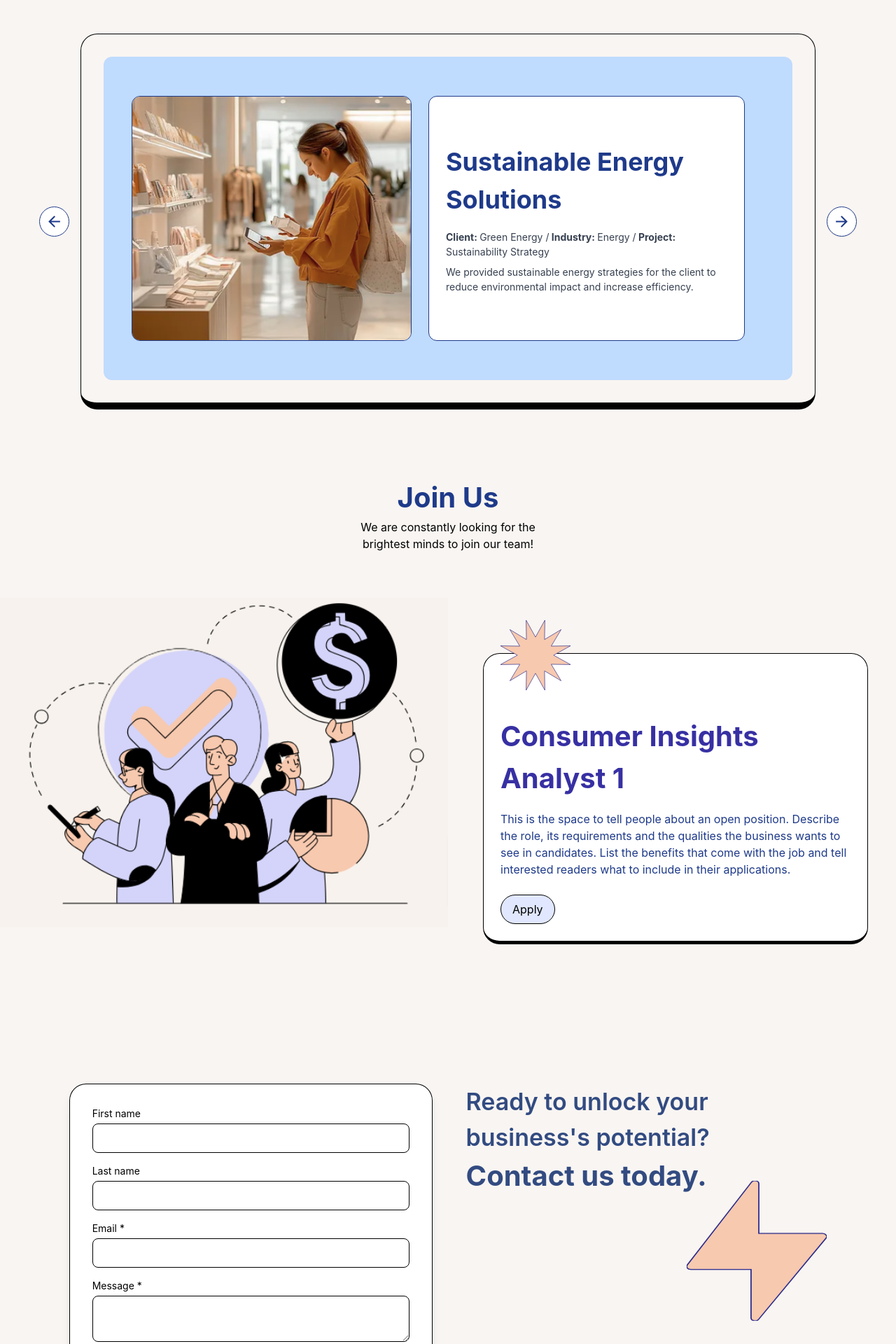
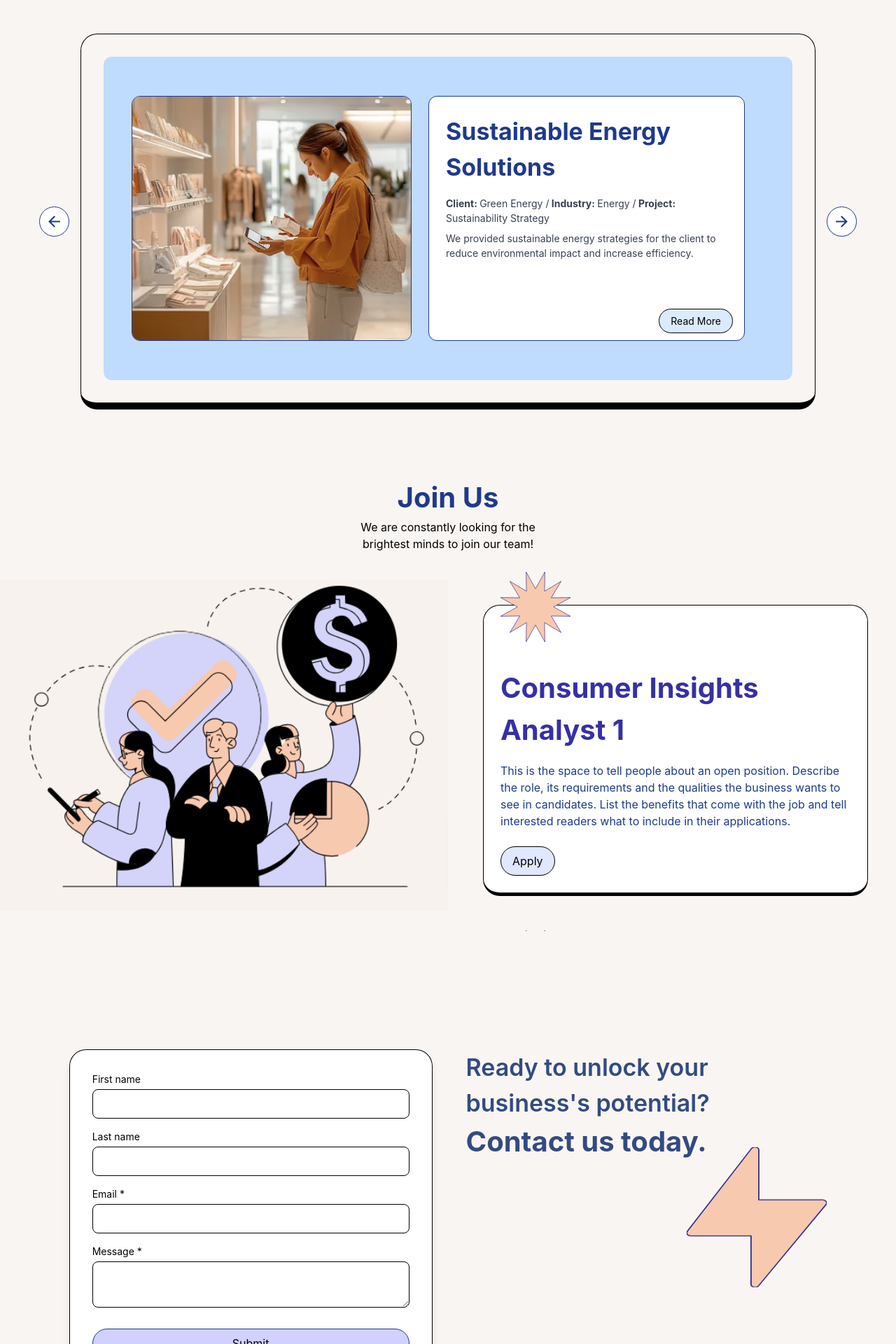
Before and after one commit to tahzib12/mindshare, a React (Create React App) app: page / in a window 1280 px wide. Shown: the part 2280-4200 px from the top of the page at 70% size. Built offline with nearby package versions, Linux system fonts and the light colour scheme.

Commit message:
corrected the cardslide

```diff
--- a/src/Components/Carousel.js
+++ b/src/Components/Carousel.js
@@ -102,8 +102,8 @@ const Carousel = () => {
                       className="object-cover h-full w-full rounded-xl border-[1px] border-blue-900"
                     />
                   </div>
-                  <div className="w-full md:w-1/2 p-6 flex flex-col justify-center border-[1px] border-blue-900 rounded-xl bg-white">
-                    <div className="text-[36px] font-bold mb-4 text-blue-900">
+                  <div className="w-full md:w-1/2 h-[350px] p-6 flex flex-col justify-start border-[1px] border-blue-900 rounded-xl bg-white relative">
+                    <div className="text-[34px] font-bold mb-4 text-blue-900">
                       {slide.title}
                     </div>
                     <p className="text-gray-700 mb-2 text-[14px]">
@@ -112,6 +112,14 @@ const Carousel = () => {
                       <strong> Project: </strong>{slide.project}
                     </p>
                     <p className="text-gray-700 text-[14px]">{slide.description}</p>
+                    <div className='text-right absolute bottom-4 right-4'>
+                    <a
+                      href="#"
+                      className="bg-blue-100 text-black text-[14px] py-2 px-4 rounded-full border-[1px] border-black  hover:bg-blue-900 hover:text-white hover:border-blue-900 cursor-pointer"
+                    >
+                      Read More
+                    </a>
+                    </div>
                   </div>
                 </div>
               </div>
--- a/src/Components/JoinUs.js
+++ b/src/Components/JoinUs.js
@@ -5,10 +5,10 @@ import image6 from '../Assets/image6.png'
 
 function JoinUs() {
   return (
-    <div className='bg-[#f9f5f2] py-10'>
+    <div className='bg-[#f9f5f2] py-10 relative'>
         <p className='text-[40px] text-blue-900 font-bold text-center'>Join Us</p>
         <p className='text-[16px] text-black text-center w-[320px] mx-auto mb-10'>We are constantly looking for the brightest minds to join our team!</p>
-    <div className='flex items-center justify-between'>
+    <div className='flex items-center justify-between '>
       <div className="w-1/2 mt-10 md:mt-0">
           <img
             src={image6}
@@ -16,7 +16,7 @@ function JoinUs() {
             className="w-full"
           />
         </div>
-        <div className='w-1/2'>
+        <div className='absolute right-0 z-20 w-full'>
         <SlideCard/>
         </div>
     </div>
--- a/src/Components/SlideCard.js
+++ b/src/Components/SlideCard.js
@@ -2,7 +2,8 @@ import React from "react";
 
 const SlideCard = () => {
     return (
-        <div className="bg-[#f9f5f2] h-[520px] overflow-y-scroll scrollbar-hide flex flex-col py-10 gap-14 items-end justify-start pr-10">
+        <div className="bg-transparent h-[530px] overflow-y-scroll scrollbar-hide flex flex-col gap-40 items-end justify-start pr-10">
+             {/* First Card */}
             <div className="relative max-w-[550px] p-6 bg-white rounded-3xl border-[1px] border-b-[5px] border-black z-10 sticky top-16">
                 <div className="absolute -top-12 left-6">
                     <svg preserveAspectRatio="none" data-bbox="20 20 160 160" viewBox="20 20 160 160" height="100" width="100" xmlns="http://www.w3.org/2000/svg" data-type="shape" fill='#F7C9AF' stroke='#1C1E87'>
@@ -23,7 +24,8 @@ const SlideCard = () => {
                 </div>
             </div>
 
-            <div className="relative max-w-[550px] p-6 bg-white rounded-3xl border-[1px] border-b-[5px] border-black z-20 sticky top-16 my-[55px]">
+ {/* Second Card */}
+            <div className="relative max-w-[550px] p-6 bg-white rounded-3xl border-[1px] border-b-[5px] border-black z-20 sticky top-16">
                 <div className="absolute -top-12 left-6">
                     <svg preserveAspectRatio="none" data-bbox="20 20 160 160" viewBox="20 20 160 160" height="100" width="100" xmlns="http://www.w3.org/2000/svg" data-type="shape" fill='#F7C9AF' stroke='#1C1E87'>
                         <g>
@@ -43,7 +45,8 @@ const SlideCard = () => {
                 </div>
             </div>
 
-            <div className="relative max-w-[550px] p-6 bg-white rounded-3xl border-[1px] border-b-[5px] border-black z-30 sticky top-16 ">
+  {/* Third Card */}
+            <div className="relative max-w-[550px] p-6 bg-white rounded-3xl border-[1px] border-b-[5px] border-black z-30 sticky top-[220px] mb-[50px]">
                 <div className="absolute -top-12 left-6">
                     <svg preserveAspectRatio="none" data-bbox="20 20 160 160" viewBox="20 20 160 160" height="100" width="100" xmlns="http://www.w3.org/2000/svg" data-type="shape" fill='#F7C9AF' stroke='#1C1E87'>
                         <g>
```
Lines whose indentation alone changed are shown as unchanged.
